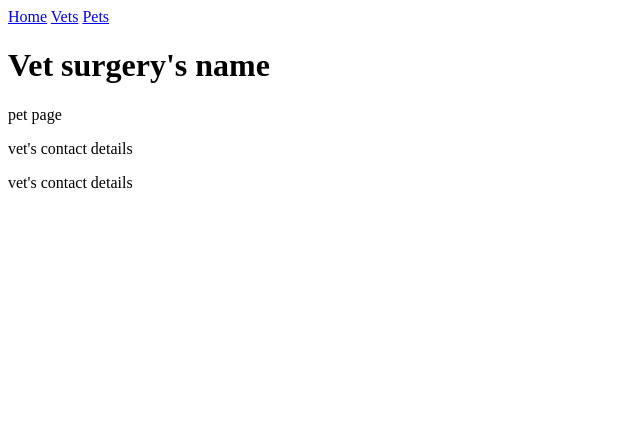
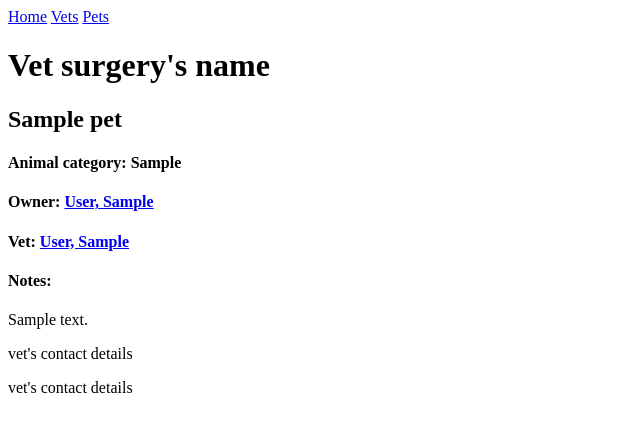
Before and after one commit to saraMDavies/vet_admin_app, a Flask app: page /pets/1 in a window 1280 px wide. Shown: the top 432 px of the page, without its empty margins (0-640 px from the left). Run offline with Flask 2, Linux system fonts and the light colour scheme; a database or web service that is not in the repository returns one stand-in record (values such as "Sample title"); some libraries are stand-ins or nearby versions.

Commit message:
adds show pet page with links to owner and vet

```diff
--- a/vet_app/controllers/pets_controller.py
+++ b/vet_app/controllers/pets_controller.py
@@ -14,6 +14,7 @@ def list_pets():
 @pets_blueprint.route('/pets/<id>')
 def show_pet(id):
     pet = pet_respository.select_by_id(id)
+
 
     return render_template('pets/show.html', pet = pet)
 
--- a/vet_app/templates/pets/show.html
+++ b/vet_app/templates/pets/show.html
@@ -2,6 +2,11 @@
 
 {% block content %}
 
-pet page
+<h2>{{pet.name}}</h2>
+<h4>Animal category: {{pet.animal_category}}</h4>
+<h4>Owner: <a href="/owners/{{pet.owner_id}}">{{pet.owner.last_name}}, {{pet.owner.first_name}}</a></h4>
+<h4>Vet: <a href="/vet/{{pet.vet.id}}">{{pet.vet.last_name}}, {{pet.vet.first_name}}</a></h4>
+<h4>Notes: </h4>
+<p>{{pet.notes}}</p>
 
 {% endblock %}
```
